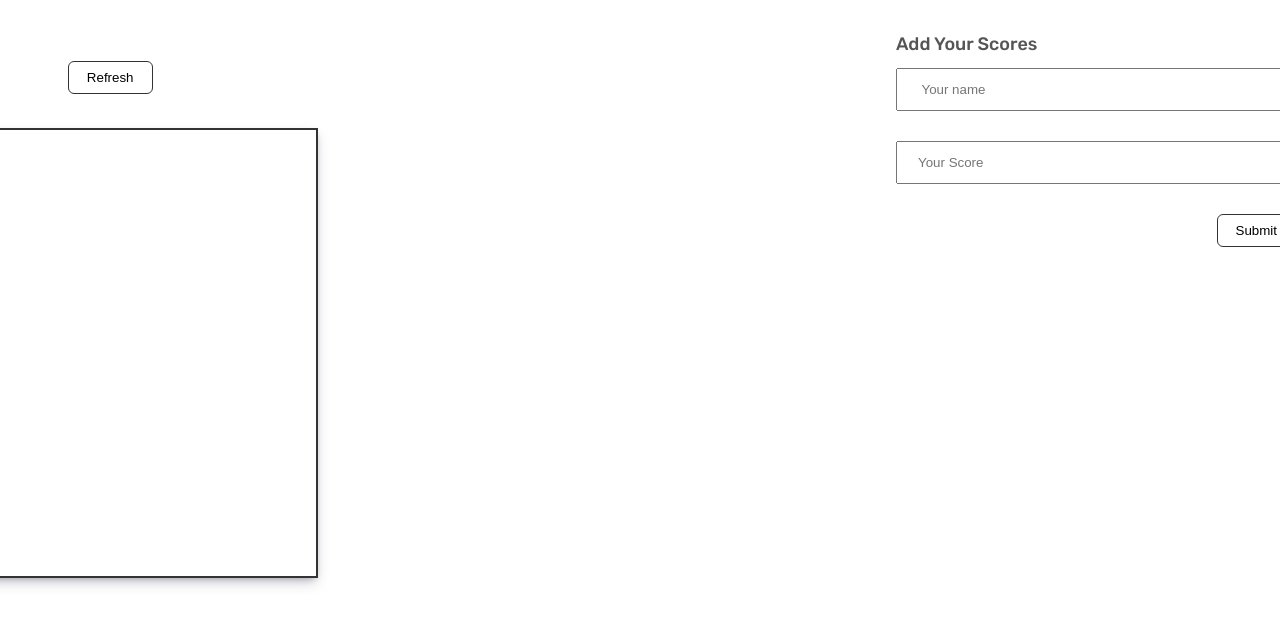
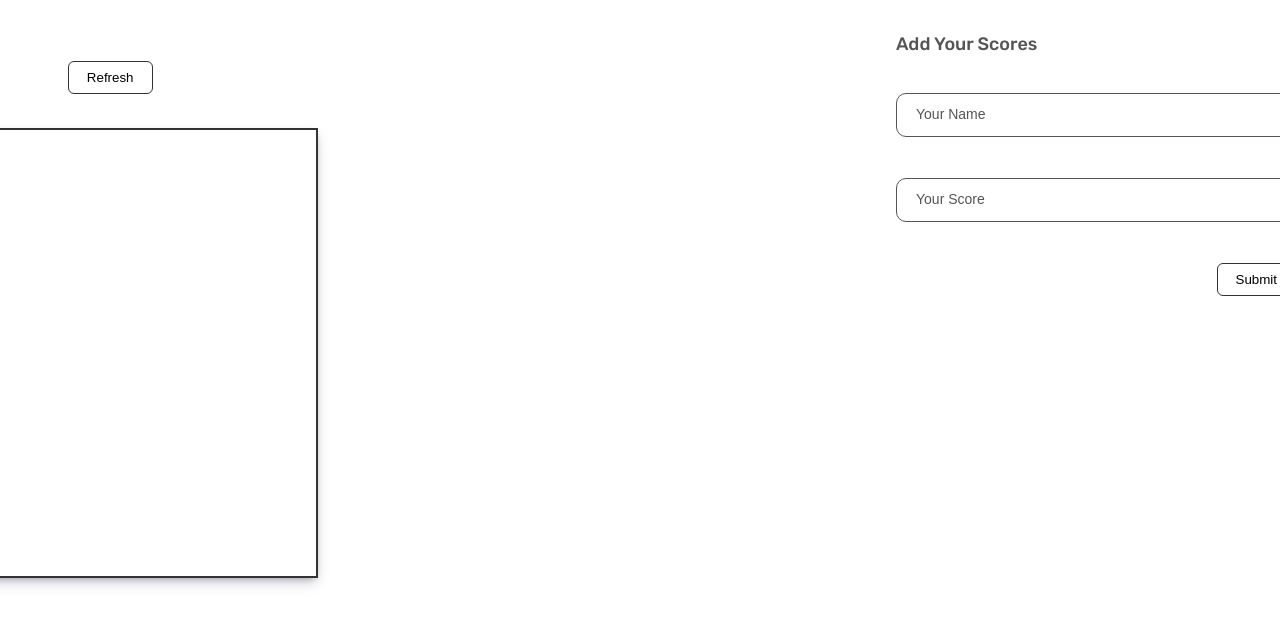
Before and after one commit to RoyJumah/Leaderboard, a website built with webpack: page src/index.html in a window 1280 px wide. Shown: the part 80-706 px from the top of the page. Built offline with nearby package versions, Linux system fonts and the light colour scheme.

Commit message:
Add more animations to input

```diff
--- a/src/index.html
+++ b/src/index.html
@@ -22,20 +22,16 @@
         <h2>Add Your Scores</h2>
 
         <form id="form">
-          <input
-            type="text"
-            id="name"
-            name="name"
-            placeholder=" Your name"
-            required
-          /><br />
-          <input
-            type="number"
-            id="score"
-            name="score"
-            placeholder="Your Score"
-            required
-          /><br />
+          <div class="inputbox">
+            <input type="text" id="name" name="name" required />
+            <span>Your Name</span>
+          </div>
+
+          <div class="inputbox">
+            <input type="number" id="score" name="score" required />
+            <span>Your Score</span>
+          </div>
+
           <input id="addBtn" class="buttons" type="submit" value="Submit" />
         </form>
       </div>
--- a/src/style.css
+++ b/src/style.css
@@ -106,11 +106,42 @@ h2 {
   transform: translateY(-0.25em);
 }
 
-input {
-  padding: 1.2rem 2rem;
+.inputbox input {
+  position: absolute;
+  top: 0;
+  left: 0;
+  width: 100%;
+  border: 1px solid #555;
+  outline: none;
+  background: none;
+  padding: 14px;
+  border-radius: 10px;
+  font-size: 1.2em;
+}
+.inputbox:first-child {
+  margin-top: 25px;
+}
+.inputbox:last-child {
+  margin-bottom: 0;
 }
 
-textarea:focus,
-input:focus {
-  outline: none;
+.inputbox span {
+  position: absolute;
+  top: 14px;
+  left: 20px;
+  font-size: 1.4rem;
+  transition: 0.6s;
+  font-family: sans-serif;
 }
+
+.inputbox input:focus ~ span,
+.inputbox input:valid ~ span {
+  transform: translateX(-13px) translateY(-35px);
+  font-size: 1.4rem;
+}
+.inputbox {
+  position: relative;
+  width: 400px;
+  height: 50px;
+  margin-bottom: 25px;
+}
```
